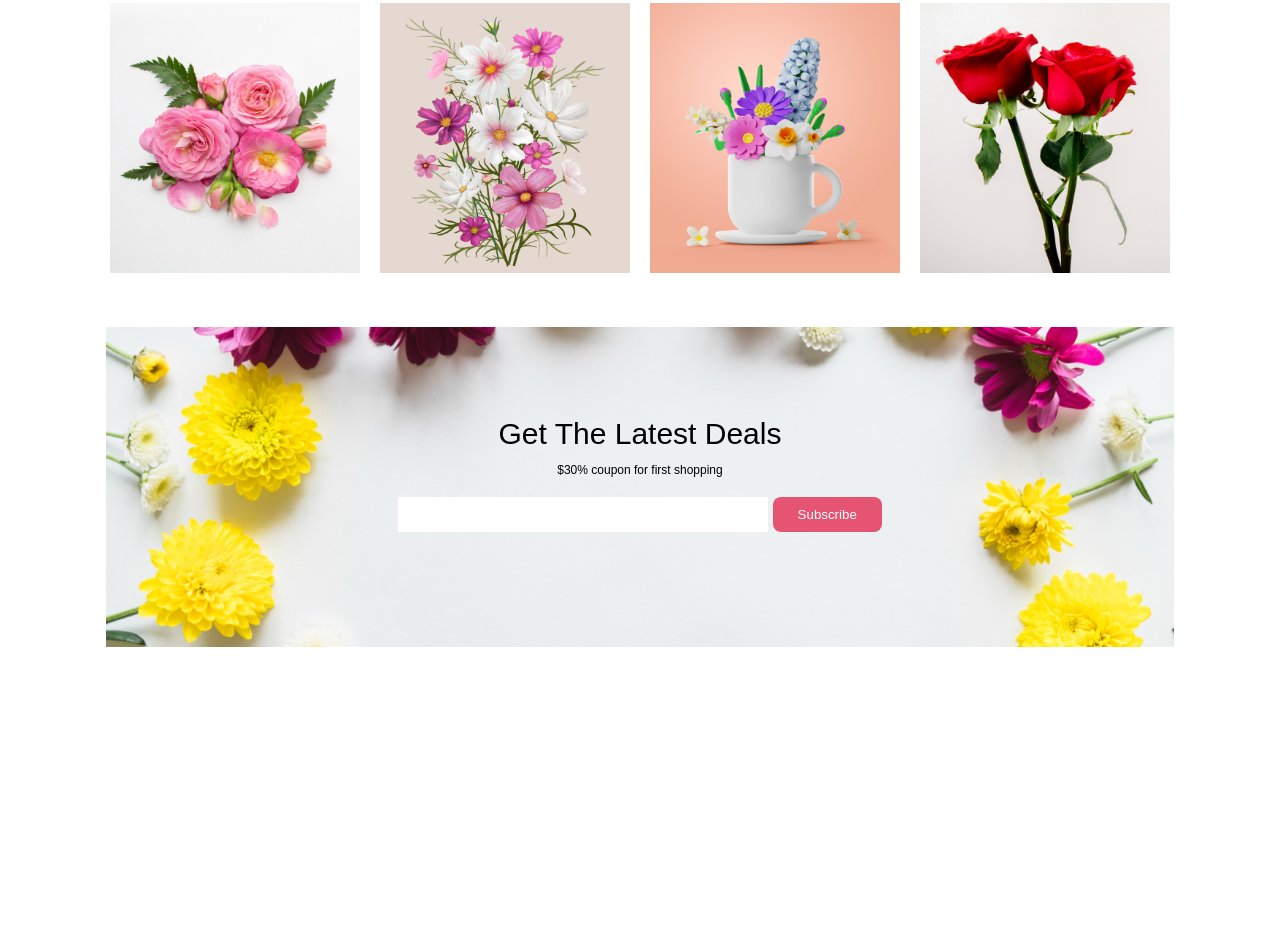
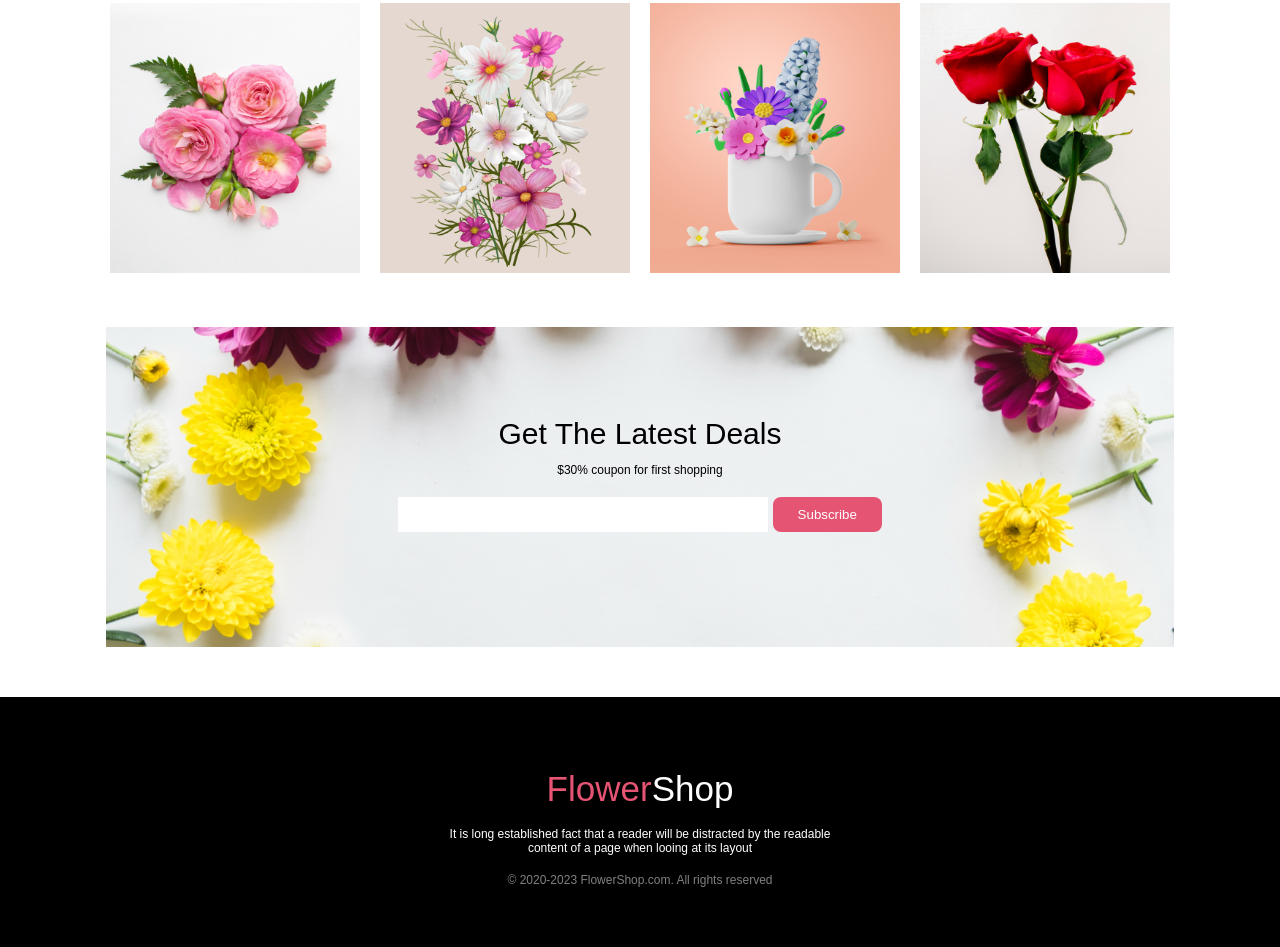
Before and after one commit to abtdipu/my-websites, a plain HTML site: page index.html in a window 1280 px wide. Shown: the part 1901-2848 px from the top of the page. Before the commit the page ends 2548 px from the top, so only its background shows below. Drawn offline with Linux system fonts and the light colour scheme.

Commit message:
added footer

```diff
--- a/index.html
+++ b/index.html
@@ -139,6 +139,23 @@
 
     </div>
 
+    <!-- FOOTER SETUP -->
+
+    <section class="footer">
+        <div class="footer-text">
+            <br><br><br><br>
+            <h2 class="flower-shop"><strong><span style="color: #E55473;">Flower</span></strong>Shop</h2>
+            <br>
+            <p class="paragraph">It is long established fact that a reader will be distracted by the readable <br> content of a page when looing at its layout</p>
+            <br>
+            <p class="copywrite"> &copy 2020-2023 FlowerShop.com. All rights reserved</p>
+
+        </div>
+
+
+
+    </section>
+
 
 </section>
 
--- a/style.css
+++ b/style.css
@@ -216,6 +216,7 @@
     margin-top: 30px;
     gap: 20px;
 
+
 }
 
 .img1{
@@ -262,3 +263,39 @@
     background-color: white;
     gap: 10px;
 }
+
+/* FOOTER CSS SETUP */
+
+.footer{
+    padding: 2%%;
+    margin: auto;
+    height: 250px;
+    background-color: black;
+    background-size: 1068px;
+    margin-top: 50px;
+
+}
+
+.flower-shop{
+    font-size: 35px;
+    font-family: Arial, Helvetica, sans-serif;
+    text-align: center;
+    padding: 0px;
+    color: white;
+
+}
+
+.paragraph{
+    font-size: 12px;
+    font-family: Arial, Helvetica, sans-serif;
+    text-align: center;
+    color: white;
+
+}
+
+.copywrite{
+    font-size: 12px;
+    font-family: Arial, Helvetica, sans-serif;
+    text-align: center;
+    color: gray;
+}
```
